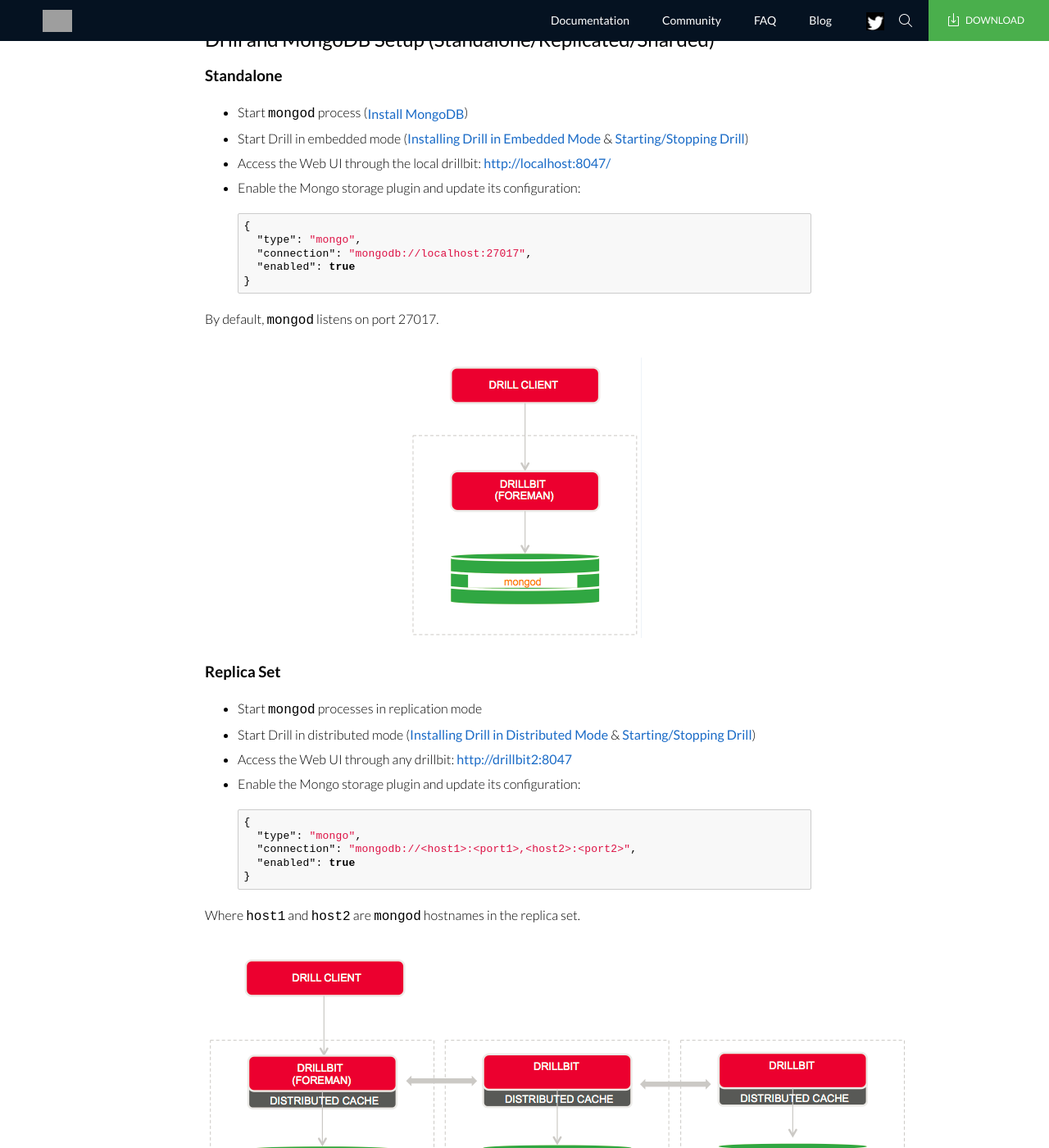
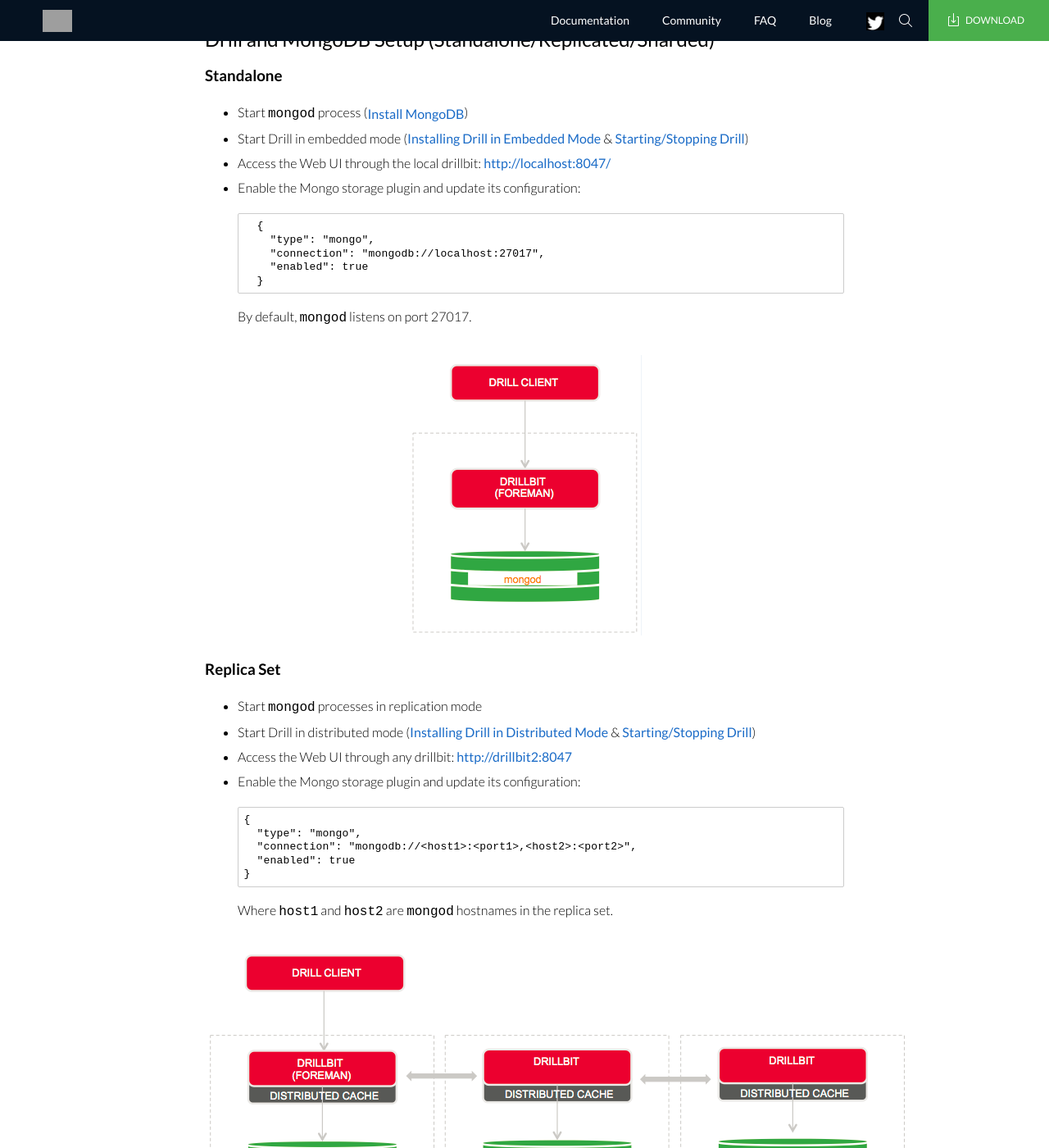
Before and after one commit to tshiran/drill-website, a Jekyll site: the page built from blog/_posts/2014-11-13-sql-on-mongodb.md, in a window 1280 px wide and 1400 px high, scrolled down 647 px. Shown: the whole window at 82% size. Built offline with Jekyll 4.4.1, drawn with Linux system fonts in a browser that asks for light colours; comment, search, counter and statistics services are not loaded; some of the changed text lies outside the part shown; grey boxes are pictures that could not be loaded.

Commit message:
Website update

````diff
--- a/blog/_posts/2014-11-13-sql-on-mongodb.md
+++ b/blog/_posts/2014-11-13-sql-on-mongodb.md
@@ -26,14 +26,16 @@
 * Start Drill in embedded mode ([Installing Drill in Embedded Mode](https://cwiki.apache.org/confluence/display/DRILL/Installing+Drill+in+Embedded+Mode) & [Starting/Stopping Drill](https://cwiki.apache.org/confluence/pages/viewpage.action?pageId=44994063))
 * Access the Web UI through the local drillbit: <http://localhost:8047/>
 * Enable the Mongo storage plugin and update its configuration:
-  {% highlight json %}
-{
-  "type": "mongo",
-  "connection": "mongodb://localhost:27017",
-  "enabled": true
-}
-{% endhighlight %}
-By default, `mongod` listens on port 27017.
+
+    ```
+    {
+      "type": "mongo",
+      "connection": "mongodb://localhost:27017",
+      "enabled": true
+    }
+    ```
+
+  By default, `mongod` listens on port 27017.
 
 ![Drill on MongoDB in standalone mode]({{ site.baseurl }}/static/{{ page.code }}/standalone.png)
 
@@ -42,14 +44,14 @@
 * Start Drill in distributed mode ([Installing Drill in Distributed Mode](https://cwiki.apache.org/confluence/display/DRILL/Installing+Drill+in+Distributed+Mode) & [Starting/Stopping Drill](https://cwiki.apache.org/confluence/pages/viewpage.action?pageId=44994063))
 * Access the Web UI through any drillbit: <http://drillbit2:8047>
 * Enable the Mongo storage plugin and update its configuration:
-{% highlight json %}
-{
-  "type": "mongo",
-  "connection": "mongodb://<host1>:<port1>,<host2>:<port2>",
-  "enabled": true
-}
-{% endhighlight %}
-Where `host1` and `host2` are `mongod` hostnames in the replica set.
+
+      {
+        "type": "mongo",
+        "connection": "mongodb://<host1>:<port1>,<host2>:<port2>",
+        "enabled": true
+      }
+
+  Where `host1` and `host2` are `mongod` hostnames in the replica set.
 
 ![Drill on MongoDB in replicated mode]({{ site.baseurl }}/static/{{ page.code }}/replicated.png)
 
@@ -61,14 +63,14 @@
 * Start Drill in distributed mode ([Installing Drill in Distributed Mode](https://cwiki.apache.org/confluence/display/DRILL/Installing+Drill+in+Distributed+Mode) & [Starting/Stopping Drill](https://cwiki.apache.org/confluence/pages/viewpage.action?pageId=44994063))
 * Access the Web UI through any drillbit: <http://drillbit3:8047>
 * Enable the Mongo storage plugin and update its configuration:
-{% highlight json %}
-{
-  "type": "mongo",
-  "connection": "mongodb://<host1>:<port1>,<host2>:<port2>",
-  "enabled": true
-}
-{% endhighlight %}
-Where `host1` and `host2` are the `mongos` hostnames.
+
+      {
+        "type": "mongo",
+        "connection": "mongodb://<host1>:<port1>,<host2>:<port2>",
+        "enabled": true
+      }
+
+  Where `host1` and `host2` are the `mongos` hostnames.
 
 ![Drill on MongoDB in sharded mode]({{ site.baseurl }}/static/{{ page.code }}/sharded.png)
 
@@ -88,25 +90,27 @@
 
 1. Download [zips.json](http://media.mongodb.org/zips.json) and the [empinfo.json]({{ site.baseurl }}/static/{{ page.code }}/empinfo.json) dataset referenced at the end of blog.
 2. Import the zips.json and empinfo.json files into Mongo using the following command:
-{% highlight bash %}
-mongoimport --host localhost --db test --collection zips < zips.json
-mongoimport --host localhost --db employee --collection empinfo < empinfo.json
-{% endhighlight %}
+
+       mongoimport --host localhost --db test --collection zips < zips.json
+       mongoimport --host localhost --db employee --collection empinfo < empinfo.json
+
 3. Issue the following queries either from sqlline (Drill’s shell) or from the Drill Web UI to get corresponding results from the Mongo collection.
-    * To issue queries from the web UI, open the Drill web UI and go to Query tab.
-    * To issue queries from sqlline, connect to sqlline using the following command:
-{% highlight bash %}<DRILLHOME>/bin/sqlline -u jdbc:drill:zk=zkhost:2181 -n admin -p admin{% endhighlight %}
+   * To issue queries from the web UI, open the Drill web UI and go to Query tab.
+   * To issue queries from sqlline, connect to sqlline using the following command:
+
+         <DRILLHOME>/bin/sqlline -u jdbc:drill:zk=zkhost:2181 -n admin -p admin
+
 4. Queries:
-{% highlight sql %}
-SELECT first_name, last_name, position_id
-FROM mongo.employee.`empinfo`
-WHERE employee_id = 1107 AND position_id = 17 AND last_name = 'Yonce';
 
-SELECT city, sum(pop)
-FROM mongo.test.`zips` zipcodes
-WHERE state IS NOT NULL GROUP BY city
-ORDER BY sum(pop) DESC LIMIT 1;
-{% endhighlight %}
+       SELECT first_name, last_name, position_id
+       FROM mongo.employee.`empinfo`
+       WHERE employee_id = 1107 AND position_id = 17 AND last_name = 'Yonce';
+
+       SELECT city, sum(pop)
+       FROM mongo.test.`zips` zipcodes
+       WHERE state IS NOT NULL GROUP BY city
+       ORDER BY sum(pop) DESC LIMIT 1;
+
 
 *Note*: If a field contains a mixture of different data types across different records, such as both int and decimal values, then queries fail unless `store.mongo.all_text_mode = true` and aggregations fail in that case. For more information refer to [DRILL-1475](https://issues.apache.org/jira/browse/DRILL-1475) and [DRILL-1460](https://issues.apache.org/jira/browse/DRILL-1460).
 
--- a/css/style.css
+++ b/css/style.css
@@ -840,3 +840,8 @@
 	border: solid 1px #cc9;
 	padding: 5px;
 }
+
+/* This is to address an issue in Markdown processing which introduces <p> inside <li>. */
+li p {
+	margin-top: 0px;
+}
````
